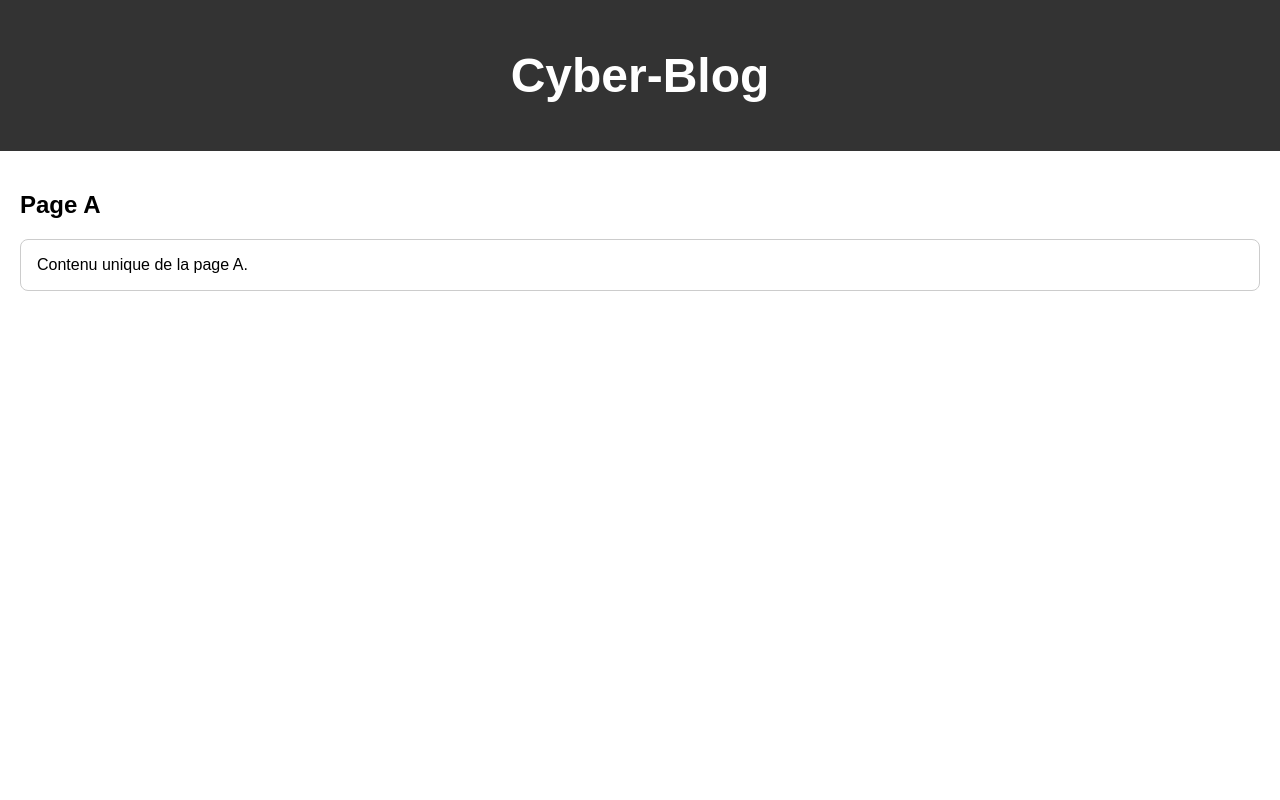
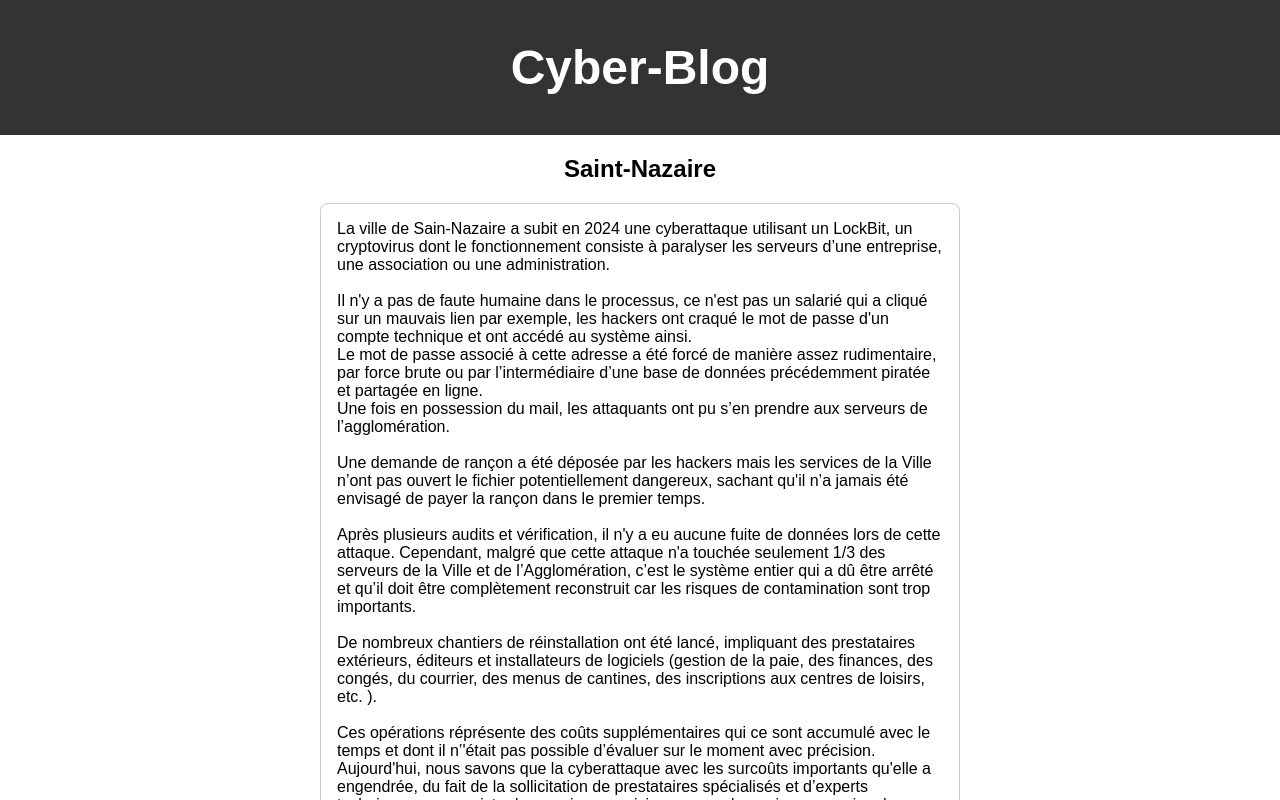
Before and after one commit to Arthur-Prudhomme/cyber-blog, a Vue app: page /detail/1 in a window 1280 px wide. Shown: the top 800 px of the page. Built offline with nearby package versions, Linux system fonts and the light colour scheme.

Commit message:
added first article

```diff
--- a/index.html
+++ b/index.html
@@ -4,7 +4,7 @@
     <meta charset="UTF-8">
     <link rel="icon" href="/favicon.ico">
     <meta name="viewport" content="width=device-width, initial-scale=1.0">
-    <title>Vite App</title>
+    <title>Cyber Blog</title>
   </head>
   <body>
     <div id="app"></div>
--- a/src/components/Header.vue
+++ b/src/components/Header.vue
@@ -19,7 +19,7 @@ export default {
 .header {
   background-color: #333;
   color: white;
-  padding: 16px;
+  padding: 8px;
   text-align: center;
   font-size: 24px;
 }
--- a/src/views/Detail.vue
+++ b/src/views/Detail.vue
@@ -1,9 +1,7 @@
 <template>
   <div class="detail">
     <h2>{{ pageData?.title || 'Page introuvable' }}</h2>
-    <div v-if="pageData" class="text-box">
-      {{ pageData.content }}
-    </div>
+    <div v-if="pageData" class="text-box" v-html="pageData.content"></div>
     <div v-else>
       Aucune donnée pour cette page.
     </div>
@@ -12,9 +10,57 @@
 
 <script>
 const pages = [
-  { id: '1', title: 'Page A', content: 'Contenu unique de la page A.' },
-  { id: '2', title: 'Page B', content: 'Texte propre à la page B.' },
-  { id: '3', title: 'Page C', content: 'Informations spécifiques à la page C.' },
+  {
+    id: '1',
+    title: 'Saint-Nazaire',
+    content:
+    `
+        La ville de Sain-Nazaire a subit en 2024 une cyberattaque utilisant un LockBit,
+        un cryptovirus dont le fonctionnement consiste à paralyser les serveurs d’une entreprise,
+        une association ou une administration.
+        <br><br>
+        Il n'y a pas de faute humaine dans le processus, ce n'est pas un salarié qui a cliqué sur un mauvais lien par exemple,
+        les hackers ont craqué le mot de passe d'un compte technique et ont accédé au système ainsi.
+        <br>
+        Le mot de passe associé à cette adresse a été forcé de manière assez rudimentaire, par force brute ou par
+        l’intermédiaire d’une base de données précédemment piratée et partagée en ligne.
+        <br>
+        Une fois en possession du mail, les attaquants ont pu s’en prendre aux serveurs de l’agglomération.
+        <br><br>
+        Une demande de rançon a été déposée par les hackers mais les services de la Ville n’ont pas ouvert le fichier
+        potentiellement dangereux, sachant qu'il n’a jamais été envisagé de payer la rançon dans le premier temps.
+        <br><br>
+        Après plusieurs audits et vérification, il n'y a eu aucune fuite de données lors de cette attaque.
+        Cependant, malgré que cette attaque n'a touchée seulement 1/3 des serveurs de la Ville et de l’Agglomération,
+        c’est le système entier qui a dû être arrêté et qu’il doit être complètement reconstruit car les risques de
+        contamination sont trop importants.
+        <br><br>
+        De nombreux chantiers de réinstallation ont été lancé,
+        impliquant des prestataires extérieurs, éditeurs et installateurs de logiciels
+        (gestion de la paie, des finances, des congés, du courrier, des menus de cantines, des inscriptions
+        aux centres de loisirs, etc. ).
+        <br><br>
+        Ces opérations réprésente des coûts supplémentaires qui ce sont accumulé avec le temps et
+        dont il n’'était pas possible d’évaluer sur le moment avec précision.
+        <br>
+        Aujourd'hui, nous savons que la cyberattaque avec les surcoûts importants qu'elle a engendrée,
+        du fait de la sollicitation de prestataires spécialisés et d’experts techniques pour assister les services municipaux,
+        avec la remise en service des applications métiers a également nécessité l’intervention des éditeurs de logiciels,
+        le montant s'élève à <strong>400 000 €</strong> pour la Ville et <strong>100 000 €</strong> pour l’Agglomération.
+        <br><br>
+        De nombreux services aux usagers (état civil, urbanisme, standards téléphonique, CCAS…) ou établissements
+        (Médiathèques, Conservatoire par exemple) ont repris très rapidement leurs activités en s’adaptant à la situation.
+        <br>
+        Néanmoins, les difficultés informatiques demeurent et le temps que l’ensemble des logiciels soient réinstallés,
+        il peut y avoir des impacts importants sur les délais de traitement des demandes, en outre de nombreuses
+        équipes à revenir au papier et au crayon.
+        <br>
+        Le volet judiciaire de l’attaque est suivi par la section cyber du parquet de Paris.
+    `
+},
+  { id: '2', title: 'Page 2', content: 'Texte propre à la page 2.' },
+  { id: '3', title: 'Page 3', content: 'Informations spécifiques à la page 3.' },
+  { id: '4', title: 'Page 4', content: 'Informations spécifiques à la page 4.' },
 ]
 
 export default {
@@ -30,7 +76,9 @@ export default {
 
 <style>
 .detail {
-  padding: 20px;
+  padding: 0 20em 0 20em;
+  text-align: center;
+  padding-bottom: 5em;
 }
 
 .text-box {
@@ -39,5 +87,6 @@ export default {
   border-radius: 8px;
   padding: 16px;
   margin-top: 16px;
+  text-align: initial;
 }
 </style>
--- a/src/views/Home.vue
+++ b/src/views/Home.vue
@@ -21,9 +21,10 @@ export default {
   data() {
     return {
       cards: [
-        { id: 1, title: 'Article 1', description: 'Description de la carte 1' },
+        { id: 1, title: 'Saint-Nazaire', description: 'Rechercher une actualité cyber' },
         { id: 2, title: 'Article 2', description: 'Description de la carte 2' },
         { id: 3, title: 'Article 3', description: 'Description de la carte 3' },
+        { id: 4, title: 'Article 4', description: 'Description de la carte 4' },
       ]
     }
   }
```
